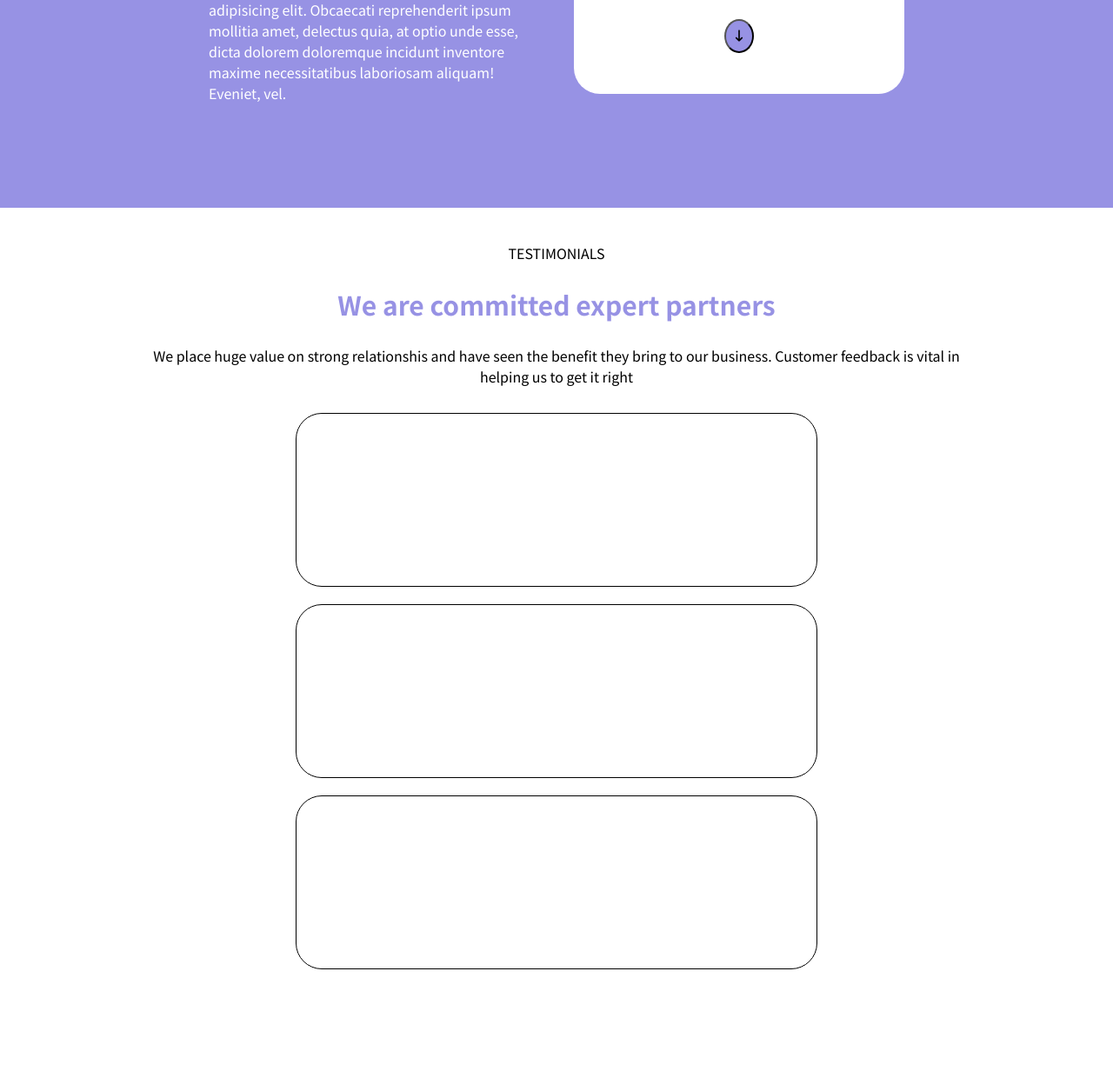
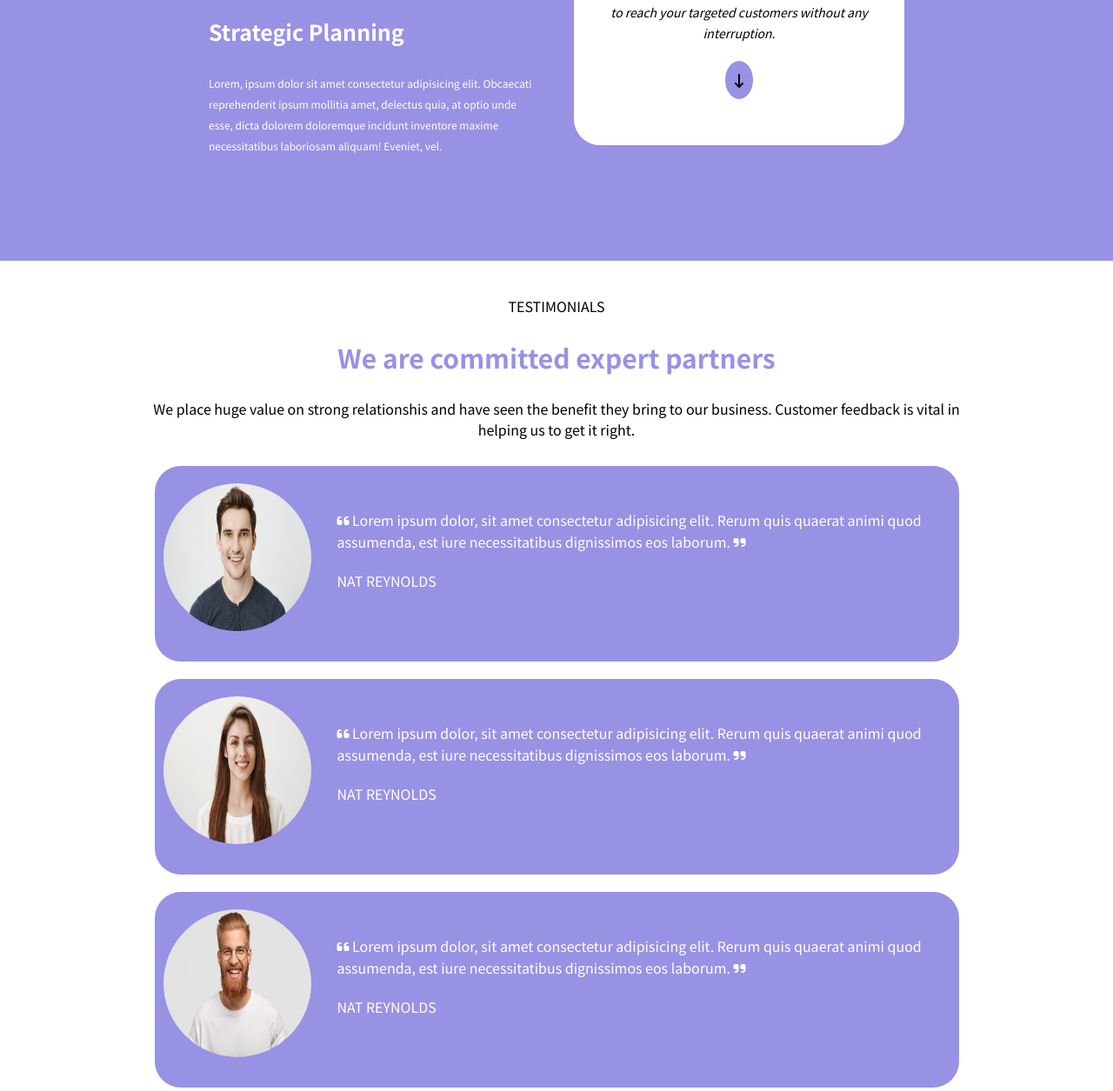
Before and after one commit to Cinzia00/htmlcss-responsive-layout, a plain HTML site: page index.html in a window 1280 px wide. Shown: the part 1266-2521 px from the top of the page at 87% size. Before the commit the page ends 2421 px from the top, so only its background shows below. Drawn offline with Linux system fonts and the light colour scheme.

Commit message:
Feat completate media query alle prime 3 sezioni

```diff
--- a/css/style.css
+++ b/css/style.css
@@ -35,8 +35,9 @@ a {
 /* CONTAINER */
 
 .container {
-    max-width: 1140px;
+    max-width: 1180px;
     margin: 0 auto;
+    padding: 0 20px;
 }
 
 /* ROW */
@@ -117,16 +118,17 @@ a {
 /* HERO */
 
 .hero {
-    margin-top: 45px;
+    padding: 50px 0 100px;
 }
 
 .card {
     background-color: var(--lightblue);
-    padding: 30px;
+    padding: 25px;
     padding-bottom: 0;
     border-radius: 20px;
     min-height: 200px;
     display: flex;
+    height: 100%;
 }
 
 .card-small {
@@ -177,13 +179,25 @@ a {
     color: white;
 }
 
+.col-planning1 img {
+    margin-top: 50px;
+}
+
 
 .text-planning1 {
     margin: 70px 0;
 }
 
 .text-description-planning1 {
+    font-size: 12px;
     margin-top: 30px;
+    line-height: 2em;
+}
+
+.text-description-planning2 {
+    font-size: 14px;
+    line-height: 1.7em;
+    margin-bottom: 30px;
 }
 
 .col-bg-white {
@@ -224,12 +238,58 @@ a {
 }
 
 .col-bg-purple {
-    /* flex-basis: 50%; */
+    display: flex;
     border-radius: 30px;
-    height: 200px;
-    width: 600px;
-    border: 1px solid black;
+    width: 925px;
+    background-color: var(--purple);
 }
+
+.photo-testimonial{
+    padding: 20px 10px 30px;
+
+}
+
+.photo-testimonial img {
+    width: 170px;
+    height: 170px;
+    border-radius: 50%;
+}
+
+.col-testimonial {
+    flex-basis: calc(100% * 2);
+    color: white;
+    text-align: left;
+    line-height: 25px;
+}
+
+.card__testimonial {
+    padding: 50px 20px;
+}
+
+.name__testimonial {
+    margin-top: 20px;
+}
+
+@media screen and (max-width: 575px) {
+
+    .section_bg{
+        padding: 30px;
+    }
+    .col-bg-purple {
+        flex-wrap: wrap;
+    }
+
+    .photo-testimonial {
+        margin: 0 auto;
+    }
+
+    .card__testimonial {
+        text-align: center;
+        padding-top: 0;
+        padding-bottom: 30px;
+    }
+}
+
 
 @media only screen and (max-width: 991px) {
     .hamburger {
@@ -253,7 +313,7 @@ a {
     }
 
     .title-planning1 {
-        font-size: 60px;
+        font-size: 3rem;
     }
 
     .col-bg-white {
@@ -261,5 +321,9 @@ a {
         margin-top: 10px;
     }
 
+    .card {
+        flex-wrap: wrap;
+    }
+
 
 }
--- a/index.html
+++ b/index.html
@@ -82,9 +82,9 @@
 
                     <div class="col-3">
                         <div class="card card-small">
-                            <div class="icon"><i class="fa-solid fa-file-circle-check"></i></div>
+                            <div class="icon"><i class="fa-solid fa-file-code"></i></div>
                             <h3 class="title-bg-blue">Clean Code</h3>
-                            <p>Lorem, ipsum dolor sit amet consectetur adipisicing elit. Asperiores molestias rerum suscipit sint excepturi nemo eligendi atque vitae fugit dolores!</p>
+                            <p>Lorem ipsum dolor sit amet consectetur adipisicing elit. Hic ex natus animi dolorum quidem temporibus?</p>
                         </div>
                     </div>
 
@@ -92,7 +92,7 @@
                         <div class="card card-small">
                             <div class="icon"><i class="fa-solid fa-compass-drafting"></i></div>
                             <h3 class="title-bg-blue">Web Design</h3>
-                            <p>Lorem, ipsum dolor sit amet consectetur adipisicing elit. Asperiores molestias rerum suscipit sint excepturi nemo eligendi atque vitae fugit dolores!</p>
+                            <p>Lorem ipsum dolor sit amet consectetur adipisicing elit. Hic ex natus animi dolorum quidem temporibus?</p>
                         </div>
                     </div>
 
@@ -100,7 +100,7 @@
                         <div class="card card-small">
                             <div class="icon"><i class="fa-solid fa-laptop-code"></i></div>
                             <h3 class="title-bg-blue">Developement</h3>
-                            <p>Lorem, ipsum dolor sit amet consectetur adipisicing elit. Asperiores molestias rerum suscipit sint excepturi nemo eligendi atque vitae fugit dolores!</p>
+                            <p>Lorem ipsum dolor sit amet consectetur adipisicing elit. Hic ex natus animi dolorum quidem temporibus?</p>
                         </div>
                     </div>
 
@@ -108,7 +108,7 @@
                         <div class="card card-small">
                             <div class="icon"><i class="fa-solid fa-bullhorn"></i></div>
                             <h3 class="title-bg-blue">Branding</h3>
-                            <p>Lorem, ipsum dolor sit amet consectetur adipisicing elit. Asperiores molestias rerum suscipit sint excepturi nemo eligendi atque vitae fugit dolores!</p>
+                            <p>Lorem ipsum dolor sit amet consectetur adipisicing elit. Hic ex natus animi dolorum quidem temporibus?</p>
                         </div>
                     </div>
 
@@ -137,13 +137,13 @@
                                 <img src="./img/planning2.png" alt="">
                             </figure>
                             <h3> App Developement</h3>
-                            <p>
+                            <p class="text-description-planning2">
                                 <em>Develop an
                                      on-demand app for your delivery business to reach your targeted customers without any interruption.</em>
                             </p>
-                            <button class="arrow">
+                            <a class="arrow" href="">
                                 <i class="fa-solid fa-arrow-down-long"></i>
-                            </button>
+                            </a>
                         </div>
                     </div>
                 </div>
@@ -154,11 +154,57 @@
             <div class="container">
                 <p>TESTIMONIALS</p>
                 <h3 class="title-testimonial">We are committed expert partners</h3>
-                <p class="text-testimonial">We place huge value on strong relationshis and have seen the benefit they bring to our business. Customer feedback is vital in <br> helping us to get it right        </p>
+                <p class="text-testimonial">We place huge value on strong relationshis and have seen the benefit they bring to our business. Customer feedback is vital in <br> helping us to get it right.</p>
                 <div class="row">
-                    <div class="col-bg-purple"></div>
-                    <div class="col-bg-purple"></div>
-                    <div class="col-bg-purple"></div>
+                    <div class="col-bg-purple">
+                        <div class="photo-testimonial">
+                            <img src="./img/testimonial1.jpg" alt="">
+                        </div>
+                        <div class="col-testimonial">
+                            <div class="card__testimonial">
+                                    <i class="fa-solid fa-quote-left"></i>
+                                    Lorem ipsum dolor, sit amet consectetur adipisicing elit. Rerum quis quaerat animi quod assumenda, est iure necessitatibus dignissimos eos laborum.
+                                <i class="fa-solid fa-quote-right"></i>
+                                <p class="name__testimonial">NAT REYNOLDS</p>
+                                </p>
+                            </div>
+                        </div>
+                    </div>
+
+
+                    <div class="col-bg-purple">
+                        <div class="photo-testimonial">
+                            <img src="./img/testimonial2.jpg" alt="">
+                        </div>
+                        <div class="col-testimonial">
+                            <div class="card__testimonial">
+                                    <i class="fa-solid fa-quote-left"></i>
+                                    Lorem ipsum dolor, sit amet consectetur adipisicing elit. Rerum quis quaerat animi quod assumenda, est iure necessitatibus dignissimos eos laborum.
+                                <i class="fa-solid fa-quote-right"></i>
+                                <p class="name__testimonial">NAT REYNOLDS</p>
+                                </p>
+                            </div>
+                        </div>
+
+                    </div>
+
+
+
+                    <div class="col-bg-purple">
+                        <div class="photo-testimonial">
+                            <img src="./img/testimonial3.jpg" alt="">
+                        </div>
+                        <div class="col-testimonial">
+                            <div class="card__testimonial">
+                                    <i class="fa-solid fa-quote-left"></i>
+                                    Lorem ipsum dolor, sit amet consectetur adipisicing elit. Rerum quis quaerat animi quod assumenda, est iure necessitatibus dignissimos eos laborum.
+                                <i class="fa-solid fa-quote-right"></i>
+                                <p class="name__testimonial">NAT REYNOLDS</p>
+                                </p>
+                            </div>
+                        </div>
+
+                    </div>
 
                 </div>
 
```
Also changed, not shown: Responsive-Layout-Desktop.png (added), Responsive-Layout-Mobile.png (added), Responsive-Layout-Tablet.png (added).
